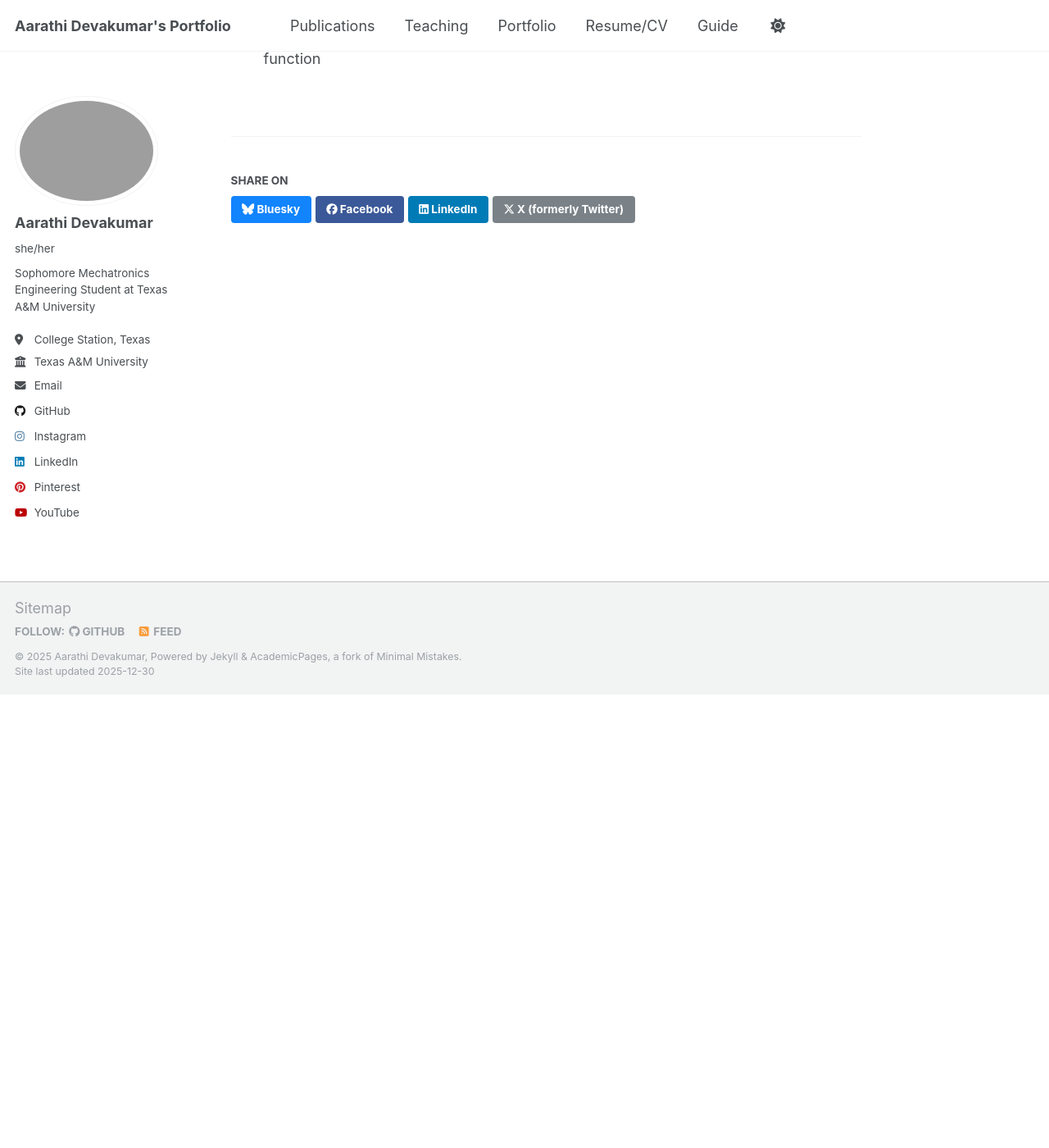
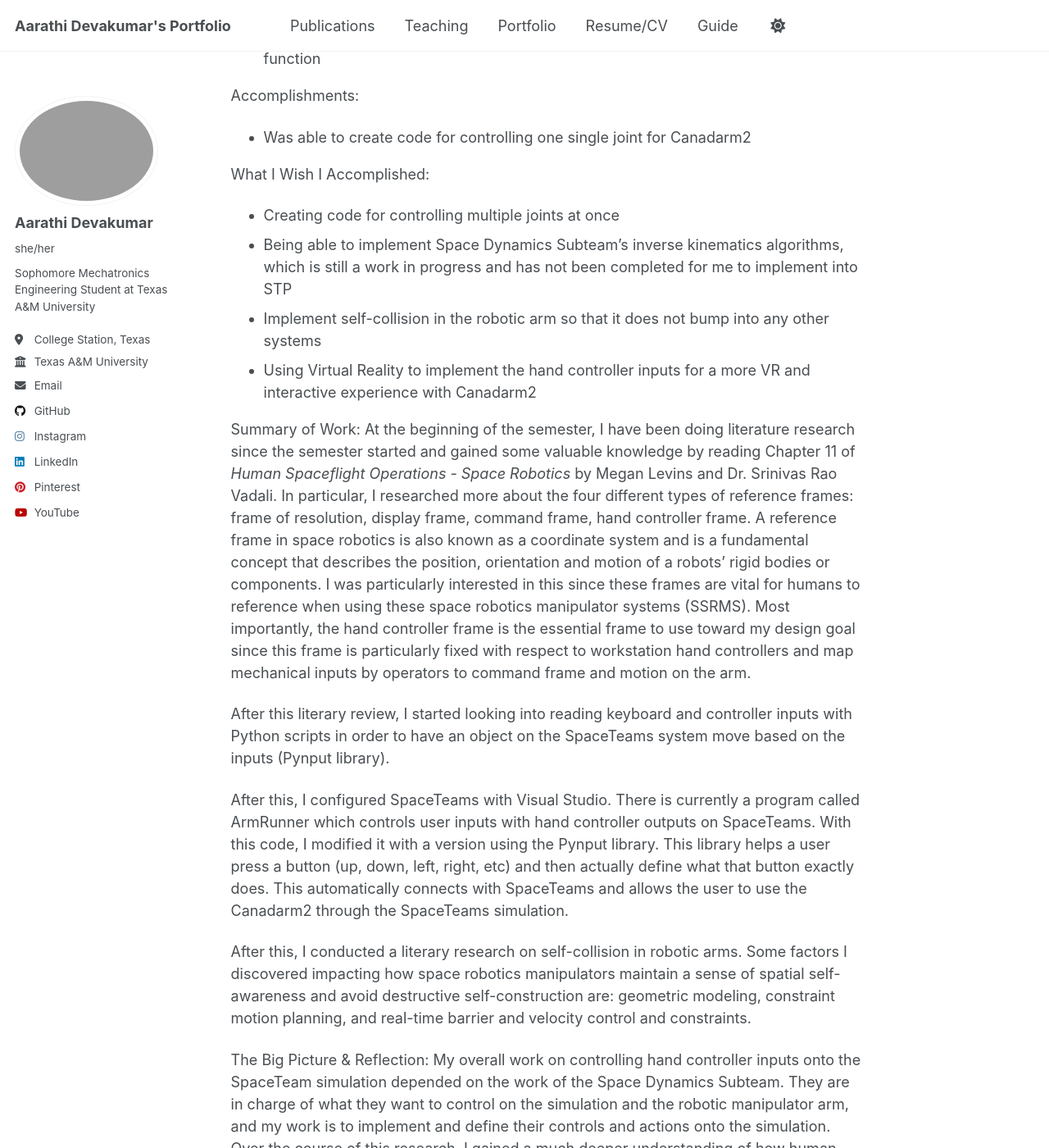
Before and after one commit to LoverSwiftieArt/aarathi.devakumar, a Jekyll site: the page built from _portfolio/srm.md, in a window 1280 px wide and 1400 px high, scrolled down 553 px. Shown: the whole window at 82% size. Built offline with Jekyll 4.4.1, drawn with Linux system fonts in a browser that asks for light colours; a script that is not in the unit is left out; some of the changed text lies outside the part shown.

Commit message:
Update srm.md

```diff
--- a/_portfolio/srm.md
+++ b/_portfolio/srm.md
@@ -10,3 +10,27 @@ Overall Project Goals:
 * Support a keyboard/mouse, physical joysticks and/or VR hand controllers for human robotic interactions
 * Enhance my knowledge in Python programming to work with the simulation
 * Educate myself more about various space robotics manipulators and how they function
+
+Accomplishments:
+* Was able to create code for controlling one single joint for Canadarm2
+
+What I Wish I Accomplished:
+* Creating code for controlling multiple joints at once
+* Being able to implement Space Dynamics Subteam’s inverse kinematics algorithms, which is still a work in progress and has not been completed for me to implement into STP
+* Implement self-collision in the robotic arm so that it does not bump into any other systems
+* Using Virtual Reality to implement the hand controller inputs for a more VR and interactive experience with Canadarm2
+
+Summary of Work:
+At the beginning of the semester, I have been doing literature research since the semester started and gained some valuable knowledge by reading Chapter 11 of *Human Spaceflight Operations - Space Robotics* by Megan Levins and Dr. Srinivas Rao Vadali. In particular, I researched more about the four different types of reference frames: frame of resolution, display frame, command frame, hand controller frame. A reference frame in space robotics is also known as a coordinate system and is a fundamental concept that describes the position, orientation and motion of a robots’ rigid bodies or components. I was particularly interested in this since these frames are vital for humans to reference when using these space robotics manipulator systems (SSRMS). Most importantly, the hand controller frame is the essential frame to use toward my design goal since this frame is particularly fixed with respect to workstation hand controllers and map mechanical inputs by operators to command frame and motion on the arm.
+
+After this literary review, I started looking into reading keyboard and controller inputs with Python scripts in order to have an object on the SpaceTeams system move based on the inputs (Pynput library).
+
+After this,  I configured SpaceTeams with Visual Studio. There is currently a program called ArmRunner which controls user inputs with hand controller outputs on SpaceTeams. With this code, I modified it with a version using the Pynput library. This library helps a user press a button (up, down, left, right, etc) and then actually define what that button exactly does. This automatically connects with SpaceTeams and allows the user to use the Canadarm2 through the SpaceTeams simulation.
+
+After this, I conducted a literary research on self-collision in robotic arms. Some factors I discovered impacting how space robotics manipulators maintain a sense of spatial self-awareness and avoid destructive self-construction are: geometric modeling, constraint motion planning, and real-time barrier and velocity control and constraints.
+
+The Big Picture & Reflection:
+My overall work on controlling hand controller inputs onto the SpaceTeam simulation depended on the work of the Space Dynamics Subteam. They are in charge of what they want to control on the simulation and the robotic manipulator arm, and my work is to implement and define their controls and actions onto the simulation.
+Over the course of this research, I gained a much deeper understanding of how human-robot interactions are designed and implemented within a space robotics environment. I learned how reference frames define the way operators communicate motion to a robotic arm, and how essential these frames are for creating an intuitive control experience. My work with Python, the Pynput library, and the existing ArmRunner code gave me hands-on experience in reading user inputs and translating them into joint motion within the Space Teams PRO simulation. Even though I only achieved single-joint control this semester, this process helped me build foundational skills in programming, debugging, and interfacing with a simulation system.
+Researching topics such as inverse kinematics and self-collision also broadened my understanding of the challenges faced by real robotic manipulators like Canadarm2. Although I wasn’t able to implement multi-joint control, VR integration, or collision avoidance yet, studying these areas helped me recognize what is required for safe, realistic robotic motion and where the next steps for this project will be.
+Overall, the project was productive and informative. I strengthened my technical skills, learned how different subteams depend on one another, and gained a clearer idea of how complex space robotic systems are designed. This experience prepared me to continue contributing to the team with a better understanding of both the software and the robotics concepts needed moving forward.
```
